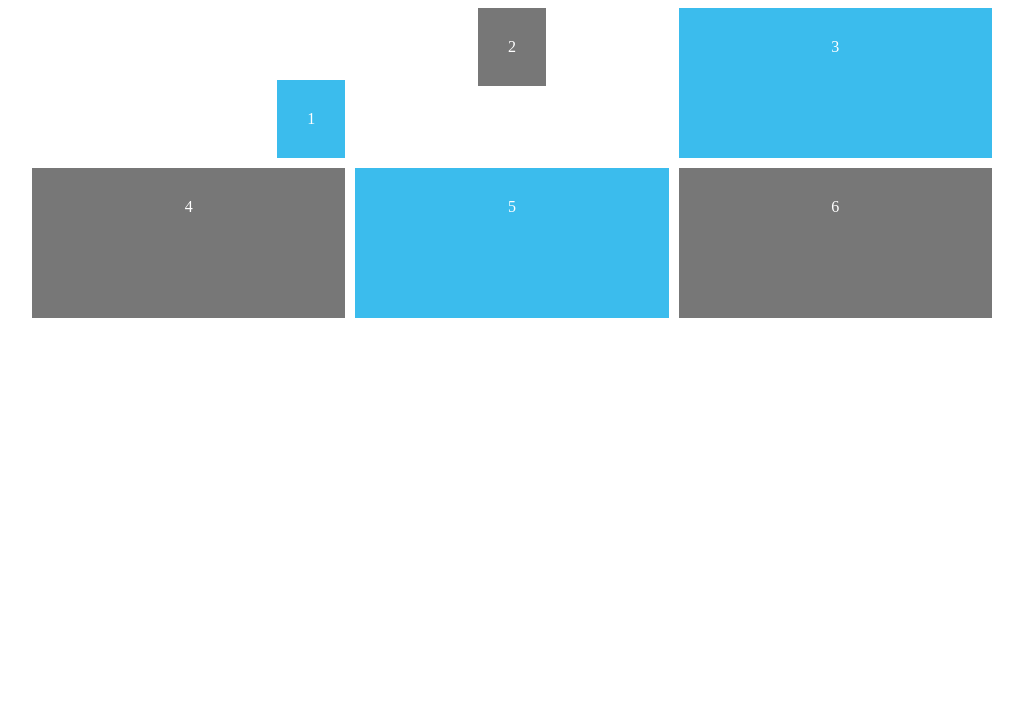
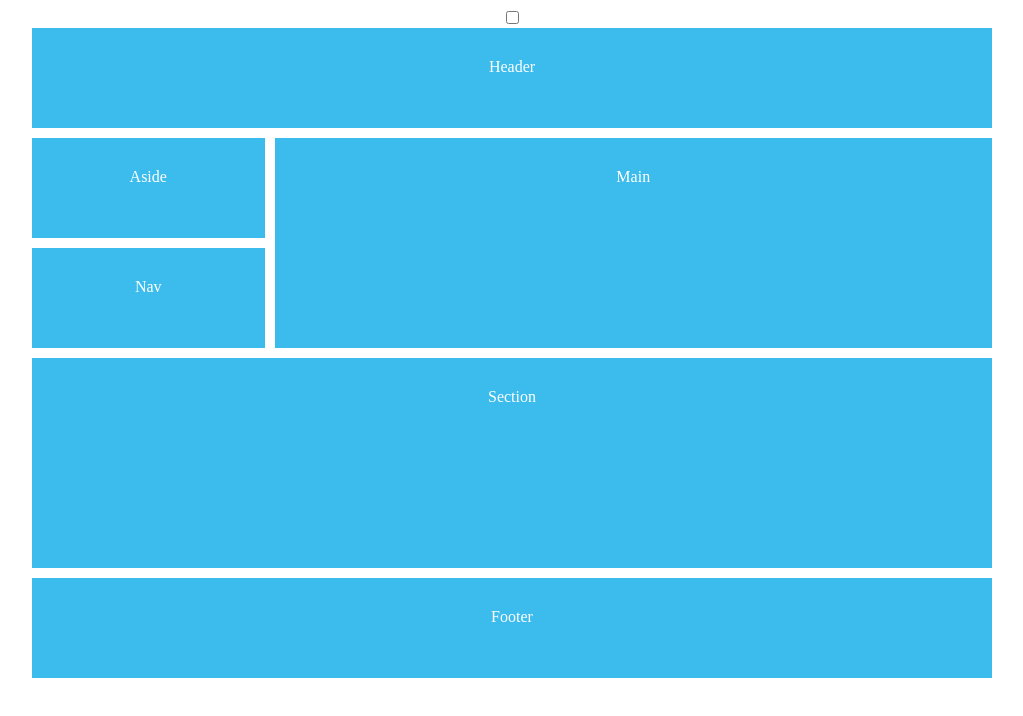
Before and after one commit to elena-vost/grid_practice, a plain HTML site: page index.html in a window 1280 px wide. Shown: the whole page, without its empty margins (128-1151 px from the left). Drawn offline with Linux system fonts and the light colour scheme.

Commit message:
grid 12 columns

```diff
--- a/index.html
+++ b/index.html
@@ -12,49 +12,100 @@
 
         #content {
             display: grid;
-            grid-template-columns: repeat(3, 1fr);
-            grid-auto-rows: minmax(150px, auto);
+            grid-template-columns: repeat(12, 1fr);
+            grid-auto-rows: minmax(100px, auto);
             grid-gap: 10px;
             max-width: 960px;
             margin: 0 auto;
-            /*align-items: end;
-            justify-items: start;*/
+            position: relative;
         }
 
-        #content div {
+        #content>* {
             background: #3bbced;
             padding: 30px;
         }
 
-        #content div:nth-child(even) {
-            background: #777;
+
+        header {
+            grid-column: 1 / 13;
         }
 
-        .one {
-            justify-self: end;
-            align-self: end;
+        main {
+            grid-column: 4 / 13;
+            grid-row: 2 / 4;
         }
 
-        .two {
-            justify-self: center;
-            align-self: baseline;
+        aside {
+            grid-column: 1 / 4;
         }
 
+        section {
+            grid-column: 1 / 13;
+            grid-row: 4 / 6;
+        }
+
+        nav {
+            grid-column: 1 / 4;
+        }
+
+        footer {
+            grid-column: 1 / 13;
+        }
+
+        #grid {
+            display: grid;
+            position: absolute;
+            top: 0;
+            left: ;
+            grid-template-columns: repeat(12, 1fr);
+            grid-auto-rows: minmax(100%, auto);
+            width: 100%;
+            height: 100%;
+            background: transparent;
+            padding: 0;
+            display: none;
+
+        }
+
+        #grid p {
+            border: 1px solid;
+            background: #000;
+            margin: 0;
+            opacity: 0.2;
+        }
+
+        input:checked+#content #grid {
+            display: grid;
+        }
 
     </style>
 </head>
 
 <body>
+    <input type="checkbox" />
     <div id="content">
 
-        <div class="one">1</div>
-        <div class="two">2</div>
-        <div class="three">3</div>
-        <div class="four">4</div>
-        <div class="five">5</div>
-        <div class="six">6</div>
+        <div id="grid">
+            <p></p>
+            <p></p>
+            <p></p>
+            <p></p>
+            <p></p>
+            <p></p>
+            <p></p>
+            <p></p>
+            <p></p>
+            <p></p>
+            <p></p>
+            <p></p>
+        </div>
 
-
+        <header>Header</header>
+        <main>Main</main>
+        <section>Section</section>
+        <aside>Aside</aside>
+        <nav>Nav</nav>
+        <footer>Footer</footer>
     </div>
 
 </body>
```
